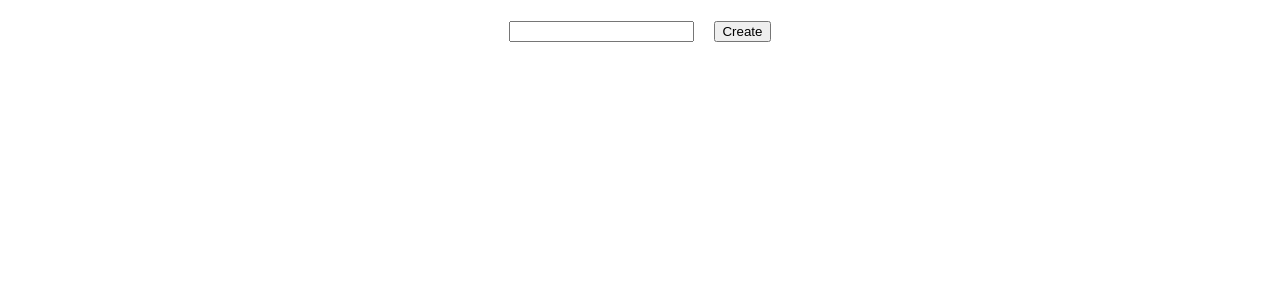
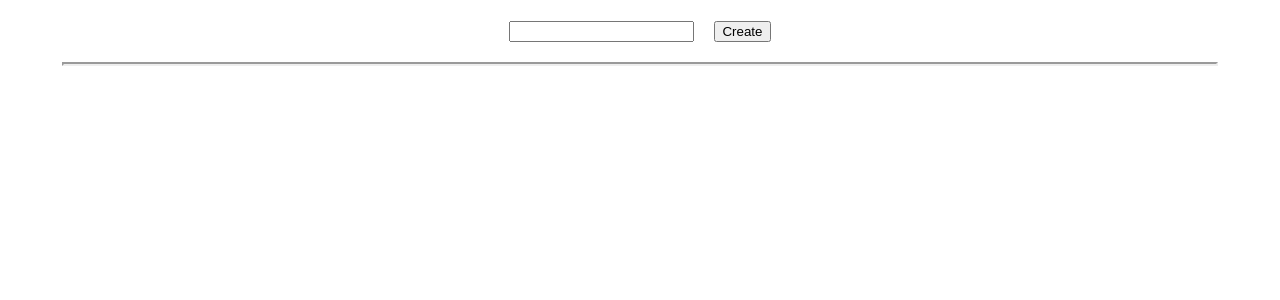
Before and after one commit to fatihkabay/wheater-app-react, a React (Create React App) app: page / in a window 1280 px wide. Shown: the top 300 px of the page. Built offline with nearby package versions, Linux system fonts and the light colour scheme.

Commit message:
edit line

```diff
--- a/src/App.css
+++ b/src/App.css
@@ -4,3 +4,9 @@
   justify-content: center;
   margin: 20px;
 }
+
+hr {
+  width: 90%;
+  border-width: 2px;
+  color: #b2b2b2;
+}
--- a/src/App.jsx
+++ b/src/App.jsx
@@ -1,8 +1,8 @@
 import './App.css';
-
 function App() {
   return (
     <div className='container'>
+
       <div className='header'>
          <div className='wheater-input'>
           <input className='wheater-input-text' type="text" />
@@ -10,7 +10,7 @@ function App() {
          <div className='wheater-add'>
           <button className='wheater-add-button'>Create</button>
          </div>
-      </div>
+      </div><hr />
     </div>
   );
 }
```
